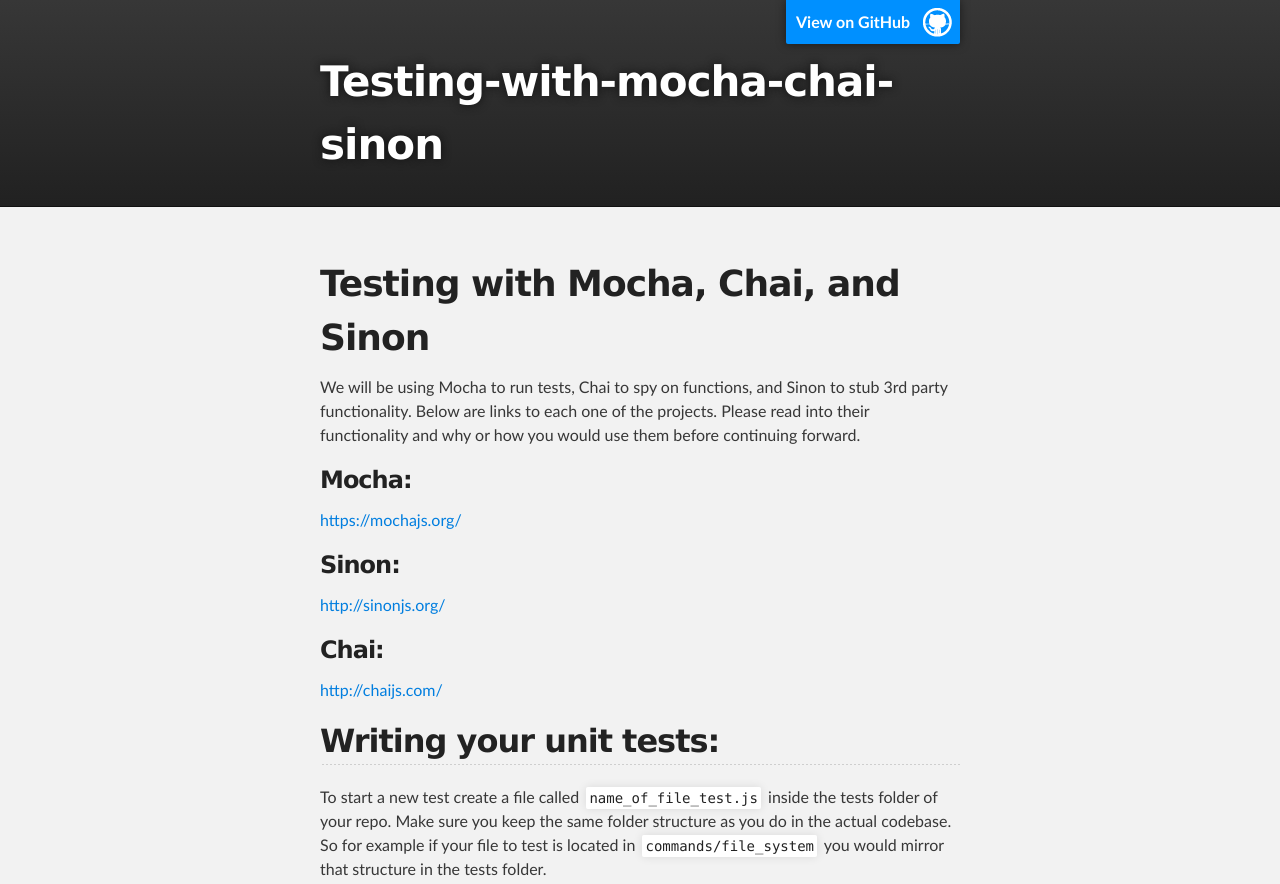
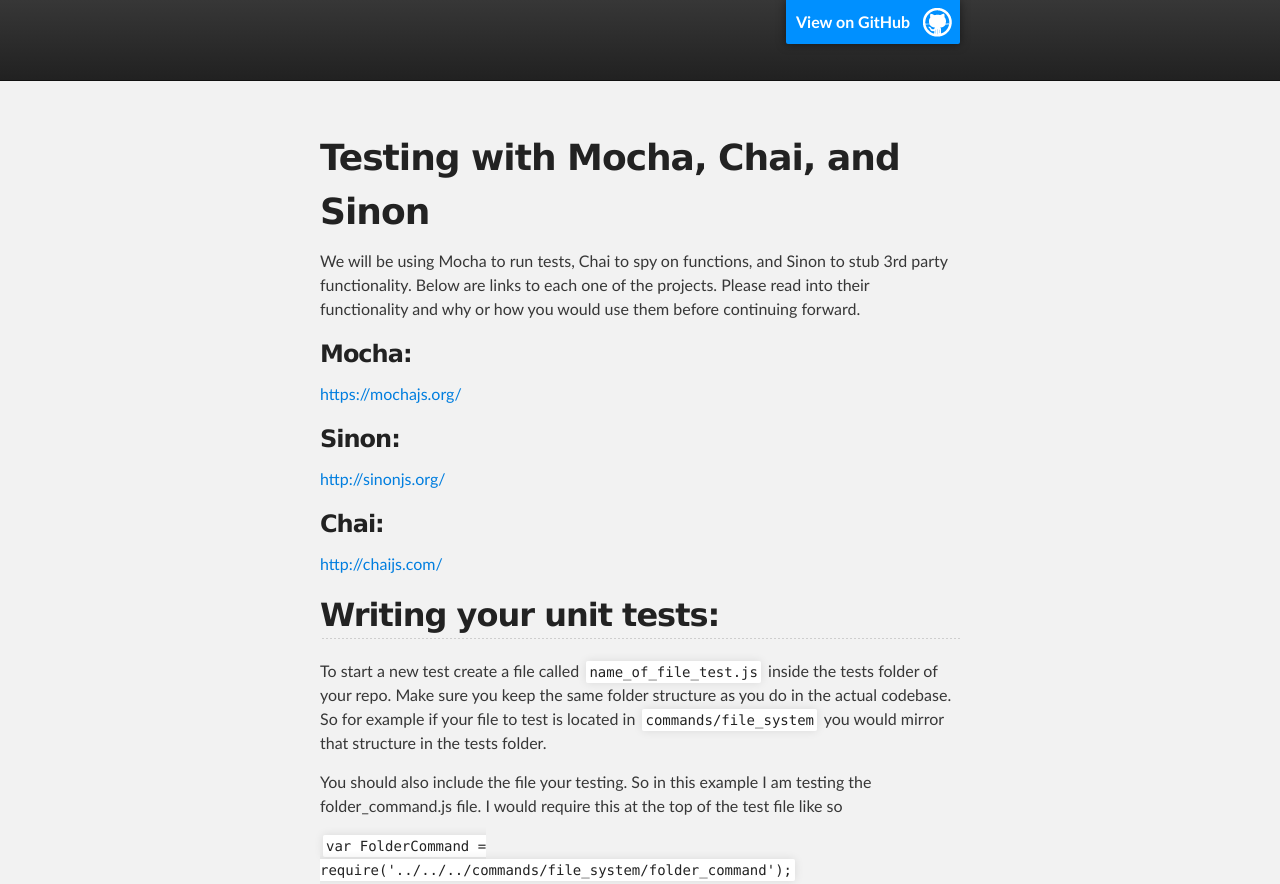
Before and after one commit to loganbfisher/testing-with-mocha-chai-sinon, a plain HTML site: page index.html in a window 1280 px wide. Shown: the top 884 px of the page. Drawn offline with Linux system fonts and the light colour scheme.

Commit message:
Update index.html

```diff
--- a/index.html
+++ b/index.html
@@ -8,7 +8,7 @@
 
     <link rel="stylesheet" type="text/css" media="screen" href="stylesheets/stylesheet.css">
 
-    <title>Testing-with-mocha-chai-sinon</title>
+    <title>Testing with Mocha, Chai, and Sinon</title>
   </head>
 
   <body>
@@ -17,8 +17,6 @@
     <div id="header_wrap" class="outer">
         <header class="inner">
           <a id="forkme_banner" href="https://github.com/loganbfisher/testing-with-mocha-chai-sinon">View on GitHub</a>
-
-          <h1 id="project_title">Testing-with-mocha-chai-sinon</h1>
         </header>
     </div>
 
```
